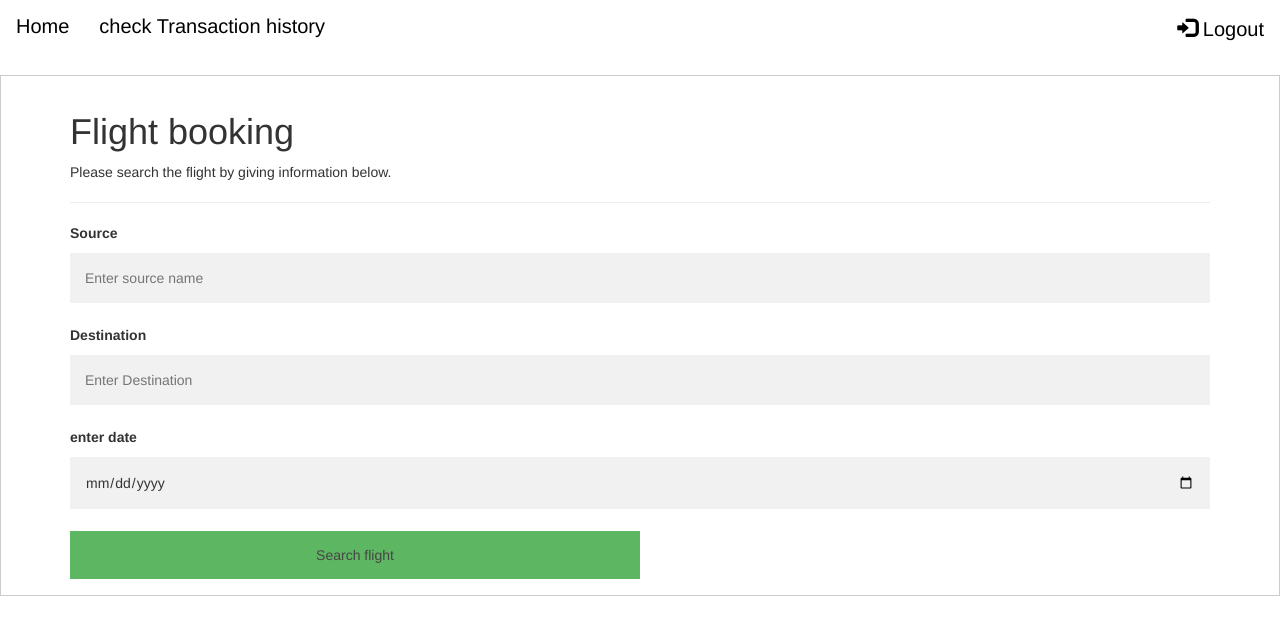
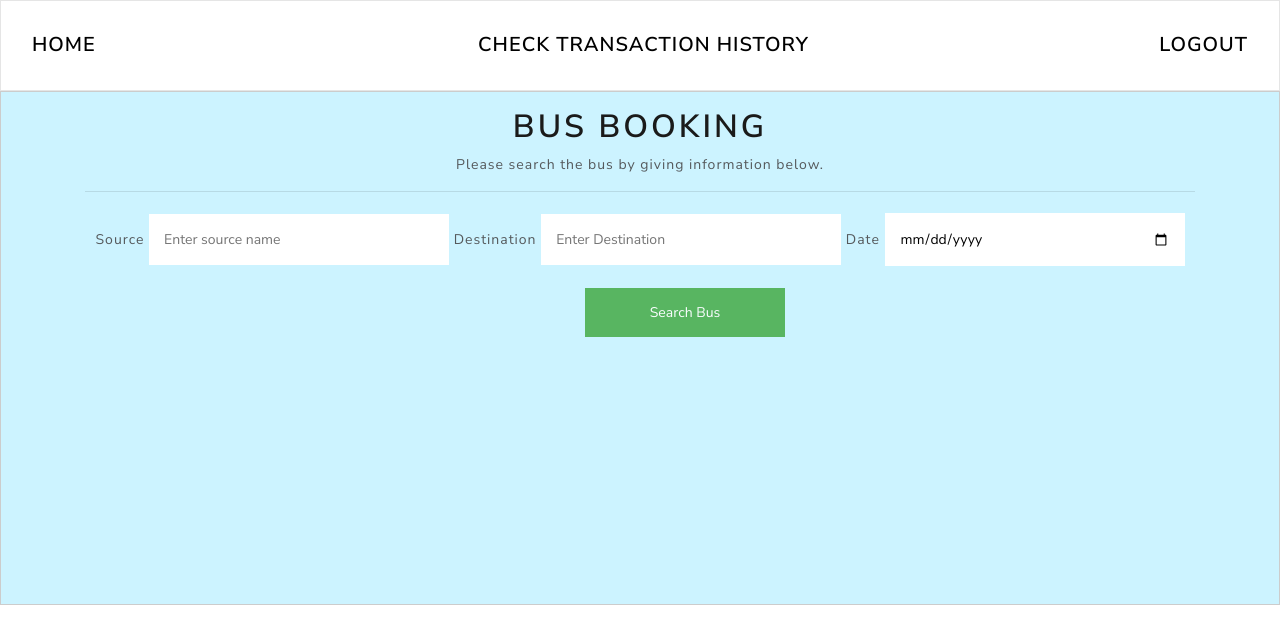
Before and after one commit to rahulje/trans, a Node server app: page /search in a window 1280 px wide. Shown: the top 644 px of the page. Run offline with Node 20, Linux system fonts and the light colour scheme; some libraries are stand-ins or nearby versions.

Commit message:
make it better

```diff
--- a/config.js
+++ b/config.js
@@ -1,3 +1,5 @@
+
+
 var mysql      = require('mysql');
 var connection = mysql.createConnection(process.env.DATABASE_URL)
 module.exports = connection;
--- a/controllers/book.js
+++ b/controllers/book.js
@@ -13,7 +13,7 @@ module.exports.Book=function(req,res){
     var Seat=req.body.seats;
     console.log(parseInt(flightid))
 
-    connection.query('SELECT * FROM flights WHERE fid = ?',[flightid], function (error, results, fields) {
+    connection.query('SELECT * FROM heroku_93535a107431c7d.flights WHERE fid = ?',[flightid], function (error, results, fields) {
       if (error) {
           res.json({
             status:false,
@@ -30,7 +30,7 @@ module.exports.Book=function(req,res){
             }
             else{
                 var s=results[0].seats-Seat;
-                connection.query('update flights set seats=? where fid=?', [s,parseInt(results[0].fid)], (error, results1, fields) => {
+                connection.query('update heroku_93535a107431c7d.flights set seats=? where fid=?', [s,parseInt(results[0].fid)], (error, results1, fields) => {
                     if (error) {
                         res.json({
                           status:false,
@@ -39,7 +39,7 @@ module.exports.Book=function(req,res){
                     }
                     else{
                     console.log('Rows affected:', results1.affectedRows);
-                    connection.query('select * from users where email=?', [email], (error, results2, fields) => {
+                    connection.query('select * from heroku_93535a107431c7d.users where email=?', [email], (error, results2, fields) => {
                         if (error) {
                             res.json({
                               status:false,
--- a/controllers/history.js
+++ b/controllers/history.js
@@ -12,7 +12,7 @@ module.exports.History=function(req,res){
     //var time=req.body.time;
     console.log(email)
 
-    connection.query('SELECT * FROM history WHERE username=?',[email], function (error, results, fields) {
+    connection.query('SELECT * FROM heroku_93535a107431c7d.history WHERE username=?',[email], function (error, results, fields) {
       if (error) {
           res.json({
             status:false,
--- a/controllers/search.js
+++ b/controllers/search.js
@@ -14,7 +14,7 @@ module.exports.search1=function(req,res){
     //var time=req.body.time;
 
 
-    connection.query('SELECT * FROM flights WHERE source= ? AND destination=? AND date =?',[source,dest,date1], function (error, results, fields) {
+    connection.query('SELECT * FROM heroku_93535a107431c7d.flights WHERE source= ? AND destination=? AND date =?',[source,dest,date1], function (error, results, fields) {
       if (error) {
           res.json({
             status:false,
--- a/views/home.ejs
+++ b/views/home.ejs
@@ -1,28 +1,36 @@
 <!DOCTYPE html>
 <html>
+  <head>
   <style>
-body {font-family: Arial, Helvetica, sans-serif;}
-* {box-sizing: border-box}
+    body {
+      font-family: Arial, Helvetica, sans-serif;
+    }
+    * {
+      box-sizing: border-box;
+    }
 
     /* Full-width input fields */
-input[type=text], input[type=password] {
+    input[type="text"],
+    input[type="password"] {
       width: 100%;
       padding: 15px;
       margin: 5px 0 22px 0;
       display: inline-block;
       border: none;
-  background: #f1f1f1;
+      background:white;
     }
-input[type=date]{
+    input[type="date"] {
       width: 100%;
       padding: 15px;
       margin: 5px 0 22px 0;
       display: inline-block;
       border: none;
-  background: #f1f1f1;
+      background: white;
     }
-input[type=text]:focus, input[type=password]:focus,input[type=date]:focus {
-  background-color: #ddd;
+    input[type="text"]:focus,
+    input[type="password"]:focus,
+    input[type="date"]:focus {
+      background-color:white;
       outline: none;
     }
 
@@ -33,7 +41,7 @@ hr {
 
     /* Set a style for all buttons */
     button {
-  background-color: #4CAF50;
+      background-color: #4caf50;
       color: white;
       padding: 14px 20px;
       margin: 8px 0;
@@ -44,7 +52,7 @@ button {
     }
 
     button:hover {
-  opacity:1;
+      opacity: 1;
     }
 
     /* Extra styles for the cancel button */
@@ -54,7 +62,8 @@ button:hover {
     }
 
     /* Float cancel and signup buttons and add an equal width */
-.cancelbtn, .signupbtn {
+    .cancelbtn,
+    .signupbtn {
       float: left;
       width: 50%;
     }
@@ -70,53 +79,100 @@ button:hover {
       clear: both;
       display: table;
     }
-
+    .bg {
+    /* The image used */
+  background-color: rgb(204, 243, 255);    /* Full height */
+    max-height:100%;
+    /* Center and scale the image nicely */
+    background-position: center;
+    background-repeat: no-repeat;
+    background-size: cover;
+  }
     /* Change styles for cancel button and signup button on extra small screens */
     @media screen and (max-width: 300px) {
-  .cancelbtn, .signupbtn {
+      .cancelbtn,
+      .signupbtn {
         width: 100%;
       }
     }
   </style>
+       <link rel="stylesheet" type="text/css" href="https://bootswatch.com/4/lux/bootstrap.min.css"/>
+
+
+    </head>
     <body>
-  <link rel="stylesheet" href="https://maxcdn.bootstrapcdn.com/bootstrap/3.4.1/js/bootstrap.min.js">
-  <link rel="stylesheet" href="https://maxcdn.bootstrapcdn.com/bootstrap/3.4.1/css/bootstrap.min.css">
-  <link rel="stylesheet" href="https://ajax.googleapis.com/ajax/libs/jquery/3.4.1/jquery.min.js">
-  <body>
-    <nav class="navbar navbar-expand-lg navbar-light bg-light">
-      <div class="container-fluid">
+      <div class="bg">
+      <div style="background-color: rgb(128, 225, 255)">
+      <nav class="navbar navbar-expand-lg navbar-light bg-light" >
+        <div class="container-fluid"  >
           <div class="navbar-header">
-          <a class="navbar-brand" href="/" style="color: black; font-size: 20px;">Home</a>
+            <a class="navbar-brand" href="/"style="color: black; font-size: 20px;">Home</a>
+
           </div>
           <ul class="nav navbar-nav">
-          <li class="active"><a href="/history" style="color: black; font-size: 20px;">check Transaction history</a></li>
+            <li class="active">
+              <a href="/history"style="color: black; font-size: 20px;"
+                >Check Transaction history</a
+              >
+            </li>
           </ul>
           <ul class="nav navbar-nav navbar-right">
-          <li><a href="/" style="color: black; font-size: 20px;"><span class="glyphicon glyphicon-log-in"></span> Logout</a></li>
+            <li>
+              <a href="/"style="color: black; font-size: 20px;"
+                ><span class="glyphicon glyphicon-log-in"></span> Logout</a
+              >
+            </li>
           </ul>
         </div>
       </nav>
-<form action="/controllers/search" method="POST" style="border:1px solid #ccc">
-  <div class="container">
-    <h1>Flight booking</h1>
-    <p>Please search the flight by giving information below.</p>
-    <hr>
+    </div>
+      <form
+        action="/controllers/search"
+        method="POST"
+        style="border: 1px solid #ccc;"
+      >
+      <div >
+        <div class="container" style="text-align: center;" >
+          <h1>Bus booking</h1>
+          <p>Please search the bus by giving information below.</p>
+          <hr />
 
           <label for="email"><b>Source</b></label>
-    <input type="text" placeholder="Enter source name" name="sourcename" required>
+          <input
+            type="text"
+            placeholder="Enter source name"
+            name="sourcename"
+            style="width: 300px;"
+            required
+          />
 
           <label for="psw"><b>Destination</b></label>
-    <input type="text" placeholder="Enter Destination" name="Destname" required>
+          <input
+            type="text"
+            placeholder="Enter Destination"
+            name="Destname"
+            style="width: 300px;"
+            required
+          />
 
-    <label for="psw-repeat"><b>enter date</b></label>
-    <input type="date" placeholder="Enter date" name="date3" required>
+          <label for="psw-repeat"><b>Date</b></label>
+          <input
+            type="date"
+            placeholder="Enter date"
+            name="date3"
+            style="width: 300px;"
+            required
+          />
 
-
-    <div class="clearfix">
-      <button type="submit" class="signupbtn">Search flight</button>
+          <div  style="padding-left: 500px;">
+            <button type="submit" class="signupbtn" style="width: 200px;">
+              Search Bus
+            </button>
+          </div>
+          <div style="padding-top: 300px;"></div>
         </div>
       </div>
       </form>
-
+    </div>
   </body>
 </html>
--- a/views/show history.ejs
+++ b/views/show history.ejs
@@ -36,7 +36,7 @@
             <h1>Transaction History</h1>
 
         </div>
-        <div class="row" style="background-color:green;color:seashell; background-size:80% 80%;">
+        <div class="row" style="background-color:rgb(0, 204, 255);color:seashell; background-size:80% 80%;">
             <div class="col-lg-1">
                 <h4>SOURCE</h4>
             </div>
@@ -53,14 +53,14 @@
                 <h4>PRICE</h4>
             </div>
             <div class="col-lg-1">
-                <h4>FLIGHT ID</h4>
+                <h4>Bus ID</h4>
             </div>
 
         </div>
 
         <!-- ille looping hak -->
         <%  Results.forEach(function(ft){ %>
-        <div class="row" style="background-color:tan;background-size:80% 80%;">
+        <div class="row" style="background-color:rgb(204, 245, 255);background-size:80% 80%;">
             <div class="col-lg-1">
                 <h4><%= ft.source %></h4>
             </div>
--- a/views/show ticket.ejs
+++ b/views/show ticket.ejs
@@ -2,6 +2,7 @@
 <html>
 <head>
 <meta name="viewport" content="width=device-width, initial-scale=1">
+<link rel="stylesheet" type="text/css" href="https://bootswatch.com/4/lux/bootstrap.min.css"/>
 <style>
 body {
   font-family: Arial, Helvetica, sans-serif;
@@ -89,7 +90,7 @@ a {
     <input type="text" id="nm" name="email" value="<%= name %>">
     <label for="email"><b>Email</b></label>
     <input type="text" name="email" value="<%= email %>">
-    <label for="email"><b>flight id</b></label>
+    <label for="email"><b>Bus id</b></label>
     <input type="text" value="<%= flightid %>">
     <label for="email"><b>Source</b></label>
     <input type="text" value="<%= source %>">
```
Also changed, not shown: book.html (+15 -13 lines), history.html (+10 -6 lines), login.html (+12 -5 lines), signup.html (+47 -80 lines), views/show.ejs (+4 -3 lines), assets/flight.jpg (added), 1 other file. Lines whose indentation alone changed are shown as unchanged.
